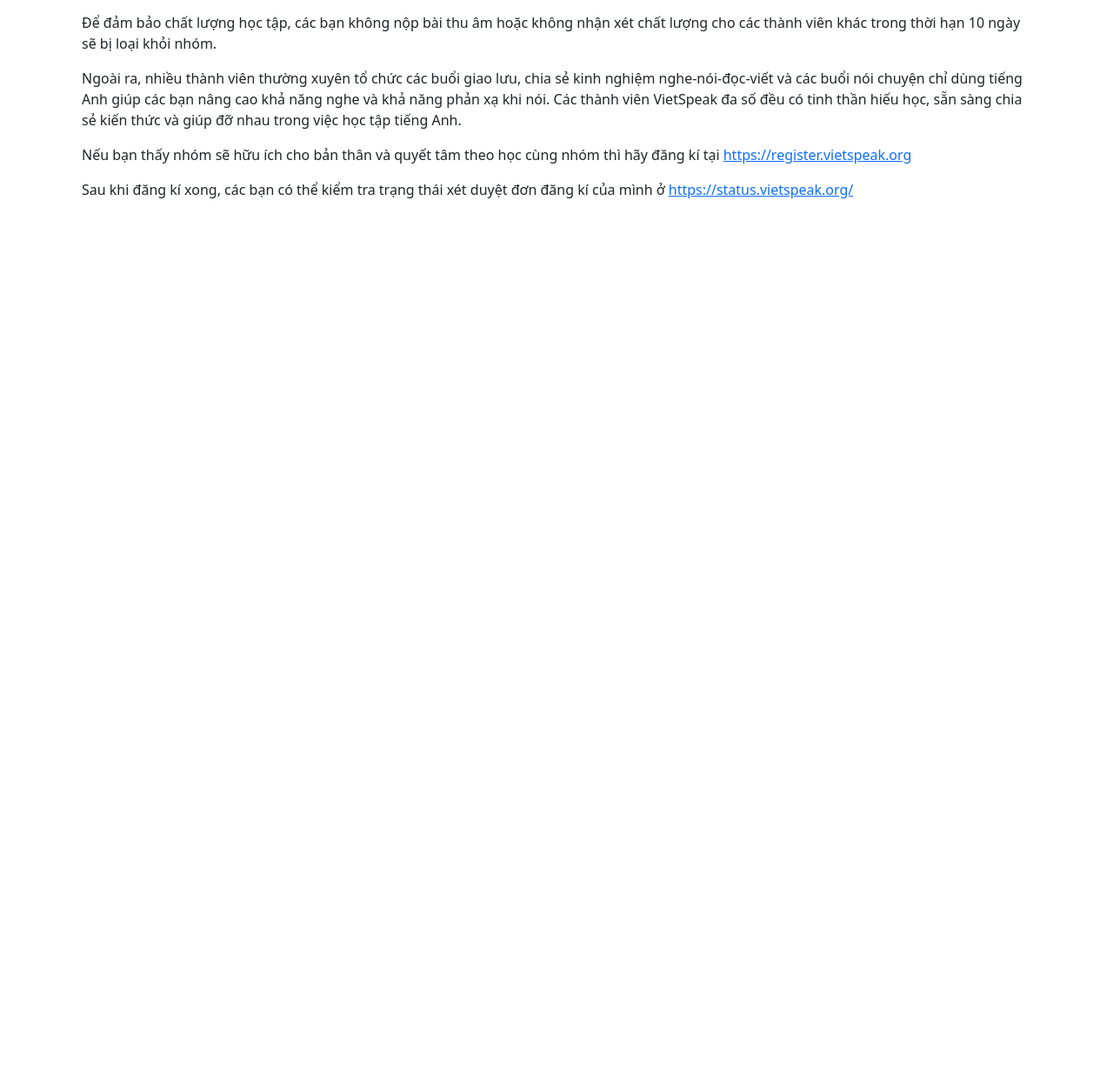
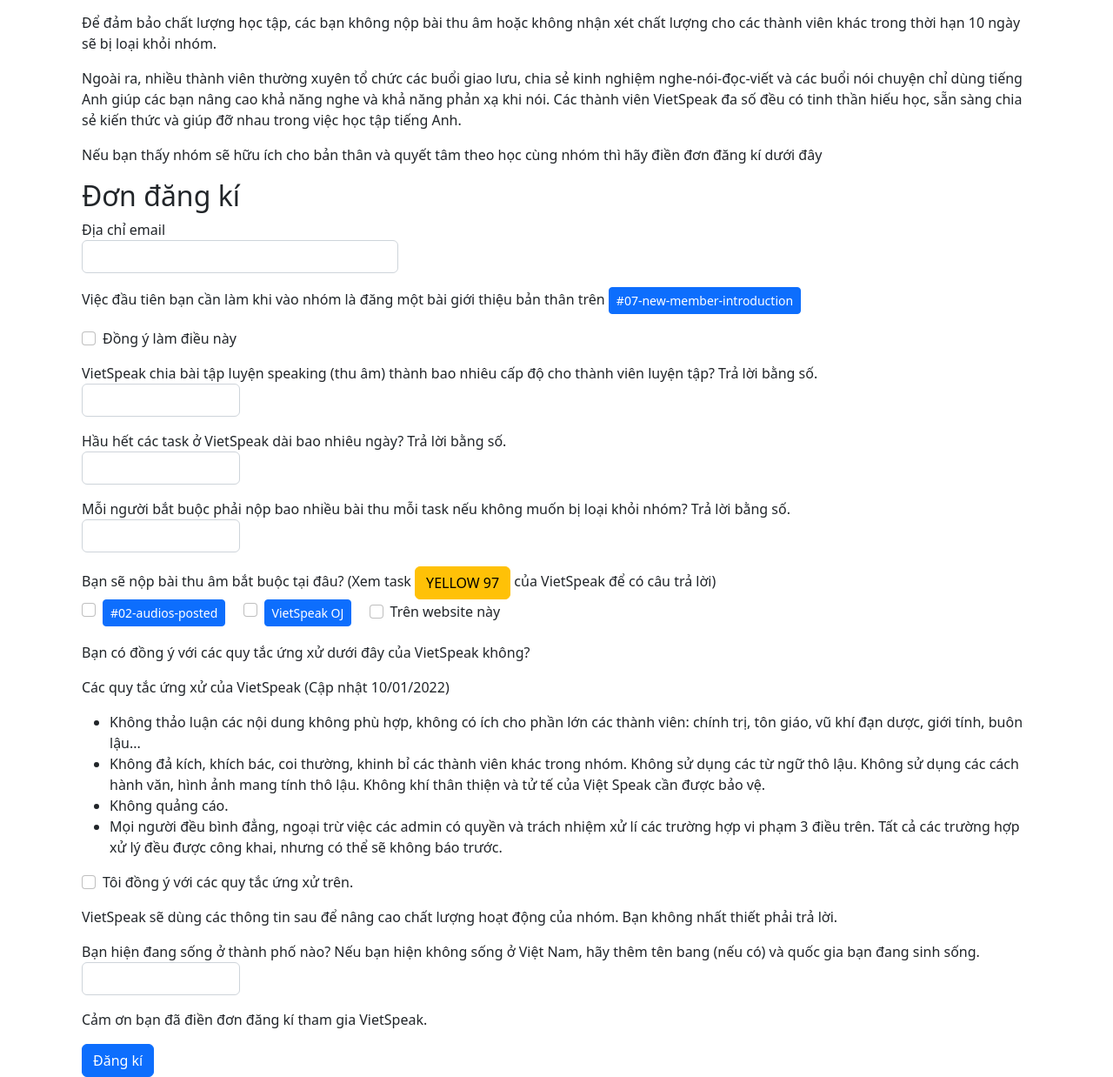
Before and after one commit to vietspeak/VietSpeakOJ, a Flask app: page / in a window 1280 px wide. Shown: the part 234-1472 px from the top of the page at 87% size. Before the commit the page ends 462 px from the top, so only its background shows below. Run offline with Flask 3, Linux system fonts and the light colour scheme.

Commit message:
Add a simple registration portal (#85)

```diff
--- a/website/app.py
+++ b/website/app.py
@@ -1,29 +1,36 @@
-import datetime
-import io
 from typing import List
 import os
 
-import pytz
-from flask import Flask, render_template, request, session, redirect, url_for
-from sqlalchemy import desc, select, and_
+from flask import Flask, render_template, request, redirect, url_for
+from sqlalchemy import desc, select, and_, or_
 from sqlalchemy.orm import Session
 from flask_login import (
     LoginManager,
-    UserMixin,
     login_user,
     current_user,
     login_required,
     logout_user,
 )
 import markdown
+from flask_limiter import Limiter
+from flask_limiter.util import get_remote_address
+
+from slack.app import app as slack_app
 
 from config.config import MAX_NUMBER_OF_SUBMISSIONS_IN_QUEUE
-from model.model import HumanFeedback, Submission, Task, TaskLevel, engine, User
+from model.model import Submission, Task, TaskLevel, UserInfo, engine, User
 from utils.timezone_converter import timezone_converter
 
 app = Flask(__name__, template_folder="templates")
 app.secret_key = bytes(
     os.environ.get("SECRET_KEY", '_5#y2L"F4Q8z\n\xec]/'), encoding="utf-8"
+)
+
+limiter = Limiter(
+    get_remote_address,
+    app=app,
+    storage_uri="memcached://localhost:11211",
+    storage_options={},
 )
 
 login_manager = LoginManager()
@@ -130,10 +137,12 @@ def tasks_page():
             )
             result = session.scalars(submission_stmt)
             if result:
-                for_login_user.append("""
+                for_login_user.append(
+                    """
                     <h2>Your Recent Submissions</h2>
                     <div class="accordion" id="accordionSubmission">
-                """)
+                """
+                )
                 for sub in result:
                     sub: Submission
 
@@ -266,6 +275,50 @@ def login():
     return redirect(url_for("home_page"))
 
 
+@app.route("/register", methods=["POST"])
+@limiter.limit("10 per day")
+def register():
+    answers = [
+        int((request.values.get(f"question_{i}") or "0").strip()) for i in range(1, 9)
+    ]
+    print(answers)
+    if answers == [1, 4, 10, 1, 1, 0, 0, 1]:
+        email = request.values.get("email", "")
+
+        with Session(engine) as session:
+            user_stmt = select(User).where(User.email == email)
+            user_obj = session.scalar(user_stmt)
+
+            if user_obj:
+                return f"{email} đã được dùng để đăng kí một tài khoản nào đó. Bạn có thể sử dụng chức năng quên mật khẩu của Slack để tìm lại tài khoản này."
+
+            user_info_stmt = select(UserInfo).where(UserInfo.email == email)
+            user_info_obj = session.scalar(user_info_stmt)
+
+            if user_info_obj:
+                return f"Tài khoản {email} đang chờ để phê duyệt."
+
+            admin_stmt = select(User).where(or_(User.is_admin, User.is_owner))
+            admins = session.scalars(admin_stmt)
+
+            for admin in admins:
+                admin: User
+                slack_app.client.chat_postMessage(
+                    text=f"{email} đã điền thành công đơn đăng kí.",
+                    channel=admin.slack_id,
+                )
+
+            location = request.values.get("question_9")
+            user_info = UserInfo(email=email, location=location)
+
+            session.add(user_info)
+            session.commit()
+
+        return f"Bạn đã trả lời chính xác các câu hỏi. Trong vòng 12 tiếng tới, một thư mời tham gia nhóm Slack sẽ được gửi đến {email}."
+
+    return "Bạn chưa trả lời chính xác các câu hỏi."
+
+
 @app.route("/logout")
 @login_required
 def logout():
--- a/website/templates/home_body.html
+++ b/website/templates/home_body.html
@@ -32,12 +32,70 @@
     </p>
     <p>
     Nếu bạn thấy nhóm sẽ hữu ích cho bản thân và quyết tâm theo học
-    cùng nhóm thì hãy đăng kí tại
-    <a href="https://register.vietspeak.org">https://register.vietspeak.org</a>
+    cùng nhóm thì hãy điền đơn đăng kí dưới đây
     </p>
-    <p>
-    Sau khi đăng kí xong, các bạn có thể kiểm tra trạng thái xét duyệt
-    đơn đăng kí của mình ở
-    <a href="https://status.vietspeak.org/">https://status.vietspeak.org/</a>
-    </p>
+    <h2>Đơn đăng kí</h2>
+    <form action="/register" method="post">
+        <div class="mb-3 col-md-4">
+          <label for="email">Địa chỉ email</label>
+          <input type="email" class="form-control" id="email" name="email" aria-describedby="emailHelp">
+        </div>
+        <div class="mb-3">Việc đầu tiên bạn cần làm khi vào nhóm là đăng một bài giới thiệu bản thân trên <a type="button" class="btn btn-primary btn-sm" href="https://tvevoices4all-group.slack.com/archives/C01DJ8VJ0TZ" target="_blank">#07-new-member-introduction</a></div>
+        <div class="mb-3 form-check">
+          <label for="question_1">Đồng ý làm điều này</label>
+          <input class="form-check-input" type="checkbox" value=1 id="question_1" name="question_1">
+        </div>
+        <p></p>
+        <div class="mb-3">
+            <label for="question_2">VietSpeak chia bài tập luyện speaking (thu âm) thành bao nhiêu cấp độ cho thành viên luyện tập? Trả lời bằng số.</label>
+            <div class="col-md-2"><input type="number" class="form-control" id="question_2" name="question_2"></div>
+        </div>
+        <div class="mb-3">
+            <label for="question_3">Hầu hết các task ở VietSpeak dài bao nhiêu ngày? Trả lời bằng số.</label>
+            <div class="col-md-2"><input type="number" class="form-control" id="question_3" name="question_3"></div>
+        </div>
+        <div class="mb-3">
+            <label for="question_4">Mỗi người bắt buộc phải nộp bao nhiều bài thu mỗi task nếu không muốn bị loại khỏi nhóm? Trả lời bằng số.</label>
+            <div class="col-md-2"><input type="number" class="form-control" id="question_4" name="question_4"></div>
+        </div>
+        <label for="question_567">Bạn sẽ nộp bài thu âm bắt buộc tại đâu? (Xem task <a type="button" class="btn btn-warning" href="/tasks?number=97&level=Yellow">YELLOW 97</a> của VietSpeak để có câu trả lời)</label>
+        <div class="mb-3" id="question_567">
+            <div class="form-check form-check-inline">
+                <input class="form-check-input" type="checkbox" id="question_5" name="question_5" value=1>
+                <label class="form-check-label" for="question_5"><a type="button" class="btn btn-primary btn-sm" href="https://tvevoices4all-group.slack.com/archives/C01BY57F29H" target="_blank">#02-audios-posted</a></label>
+            </div>
+            <div class="form-check form-check-inline">
+                <input class="form-check-input" type="checkbox" id="question_6" name="question_6" value=1>
+                <label class="form-check-label" for="question_6"><a type="button" class="btn btn-primary btn-sm" href="https://tvevoices4all-group.slack.com/archives/D048NSF657C" target="_blank">VietSpeak OJ</a></label>
+            </div>
+            <div class="form-check form-check-inline">
+                <input class="form-check-input" type="checkbox" id="question_7" name="question_7" value=1>
+                <label class="form-check-label" for="question_7">Trên website này</label>
+            </div>
+        </div>
+        <div>
+            <p>Bạn có đồng ý với các quy tắc ứng xử dưới đây của VietSpeak không?</p>
+
+            <p>Các quy tắc ứng xử của VietSpeak (Cập nhật 10/01/2022)</p>
+            <ul>
+                <li>Không thảo luận các nội dung không phù hợp, không có ích cho phần lớn các thành viên: chính trị, tôn giáo, vũ khí đạn dược, giới tính, buôn lậu...</li>
+                <li>Không đả kích, khích bác, coi thường, khinh bỉ các thành viên khác trong nhóm. Không sử dụng các từ ngữ thô lậu. Không sử dụng các cách hành văn, hình ảnh mang tính thô lậu. Không khí thân thiện và tử tế của Việt Speak cần được bảo vệ.</li>
+                <li>Không quảng cáo.</li>
+                <li>Mọi người đều bình đẳng, ngoại trừ việc các admin có quyền và trách nhiệm xử lí các trường hợp vi phạm 3 điều trên. Tất cả các trường hợp xử lý đều được công khai, nhưng có thể sẽ không báo trước.</li>
+            </ul>
+        </div>
+        <div class="form-check mb-3">
+            <label for="question_8">Tôi đồng ý với các quy tắc ứng xử trên.</label>
+            <input class="form-check-input" type="checkbox" value=1 id="question_8" name="question_8">
+        </div>
+        <div class="mb-3">VietSpeak sẽ dùng các thông tin sau để nâng cao chất lượng hoạt động của nhóm. Bạn không nhất thiết phải trả lời.</div>
+        <div class="mb-3">
+            Bạn hiện đang sống ở thành phố nào? Nếu bạn hiện không sống ở Việt Nam, hãy thêm tên bang (nếu có) và quốc gia bạn đang sinh sống.
+            <div class="col-md-2"><input type="text" class="form-control" id="question_9"></div>
+        </div>
+        <div class="mb-3">
+            Cảm ơn bạn đã điền đơn đăng kí tham gia VietSpeak.
+        </div>
+        <input type="submit" class="btn btn-primary" value="Đăng kí" name="submit"/>
+    </form>
 </div>
```
Also changed, not shown: migrations/versions/750c20eb6086_add_userinfo_table.py (added, +28 -0 lines), model/model.py (+9 -0 lines), README.md.
